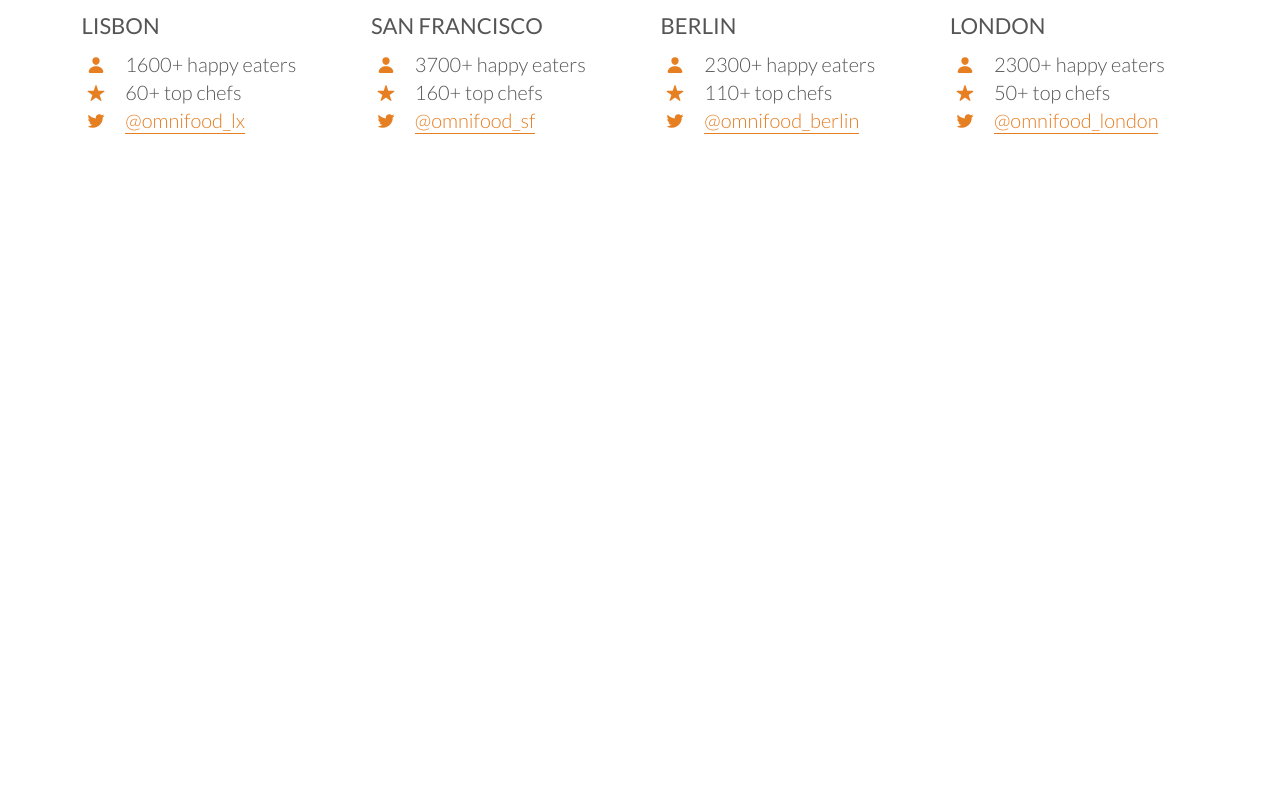
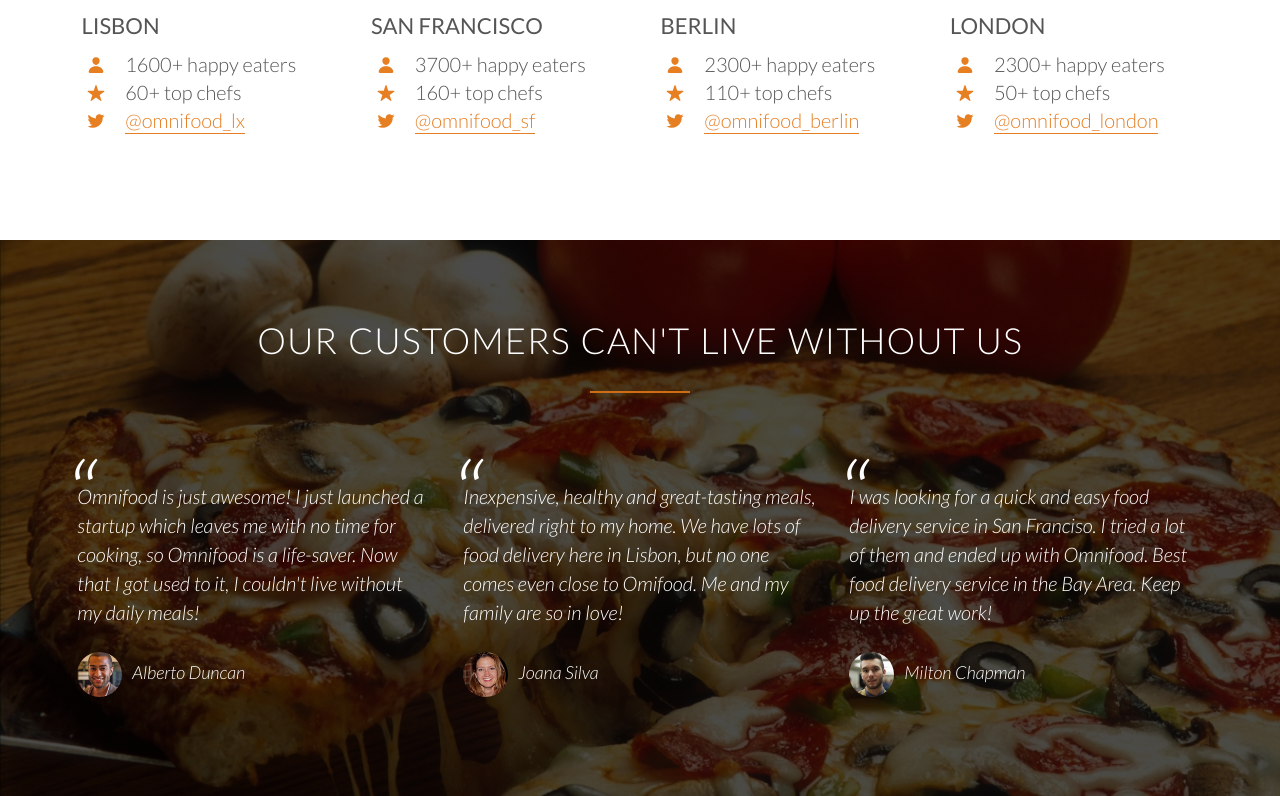
Before and after one commit to Nihal-Awad/OmniFood, a PHP site: page / in a window 1280 px wide. Shown: the part 3096-3892 px from the top of the page. Before the commit the page ends 3230 px from the top, so only its background shows below. Run offline with PHP 8.4, Linux system fonts and the light colour scheme; some libraries are stand-ins or nearby versions.

Commit message:
add testimonials section

```diff
--- a/index.html
+++ b/index.html
@@ -221,6 +221,29 @@
             </div>
         </div>
     </section>
+    <section class="section-testimonials">
+        <div class="row">
+            <h2>Our customers can't live without us</h2>
+        </div>
+        <div class="row">
+            <div class="col span-1-of-3">
+                <blockquote>Omnifood is just awesome! I just launched a startup which leaves me with no time for cooking, so Omnifood is a life-saver. Now that I got used to it, I couldn't live without my daily meals!
+                    <cite><img src="assets/customer-1.jpg" alt="Alberto Duncan">Alberto Duncan</cite>
+                </blockquote>
+            </div>
+            <div class="col span-1-of-3">
+                <blockquote>Inexpensive, healthy and great-tasting meals, delivered right to my home. We have lots of food delivery here in Lisbon, but no one comes even close to Omifood. Me and my family are so in love!
+                    <cite><img src="assets/customer-2.jpg" alt="Joana Silva">Joana Silva</cite>
+                </blockquote>
+            </div>
+            <div class="col span-1-of-3">
+                <blockquote>I was looking for a quick and easy food delivery service in San Franciso. I tried a lot of them and ended up with Omnifood. Best food delivery service in the Bay Area. Keep up the great work!
+                    <cite><img src="assets/customer-3.jpg" alt="Milton Chapman">Milton Chapman</cite>
+                </blockquote>
+            </div>
+
+        </div>
+    </section>
 
     <script type="module" src="https://unpkg.com/ionicons@5.5.2/dist/ionicons/ionicons.esm.js"></script>
 <script nomodule src="https://unpkg.com/ionicons@5.5.2/dist/ionicons/ionicons.js"></script>
@@ -228,5 +251,4 @@
 </html>
 
 <!--
-
 -->
--- a/styles/style.css
+++ b/styles/style.css
@@ -59,6 +59,7 @@ header{
     background-size: cover;
     background-position: center;
     height: 100vh;
+    background-attachment: fixed;
 }
 .hero-text-box{
     position: absolute;
@@ -311,3 +312,41 @@ a:hover,a:active{
 .city-feature{
     margin-bottom: 5px;
 }
+/* ----------------------------------------------------- */
+/* TESTIMNOIAL */
+/* ----------------------------------------------------- */
+.section-testimonials{
+    background-image: linear-gradient(rgba(0, 0, 0, 0.705),rgba(0, 0, 0, 0.705)), url(../assets/back-customers.jpg);
+    background-size: cover;
+    color: #fff;
+    background-attachment: fixed;
+}
+
+blockquote{
+    padding: 2%;
+    font-style: italic;
+    line-height: 145%;
+    position: relative;
+    margin-top: 40px;
+}
+blockquote::before{
+    content:"\201C";
+    font-size: 500%;
+    display: block;
+    position: absolute;
+    top: 5px ;
+    left:-5px;
+}
+cite{
+    display: block;
+    font-size: 90%;
+    margin-top: 25px;
+
+}
+
+cite img{
+    height: 45px;
+    border-radius: 50%;
+    margin-right:10px ;
+    vertical-align: middle;
+}
```
